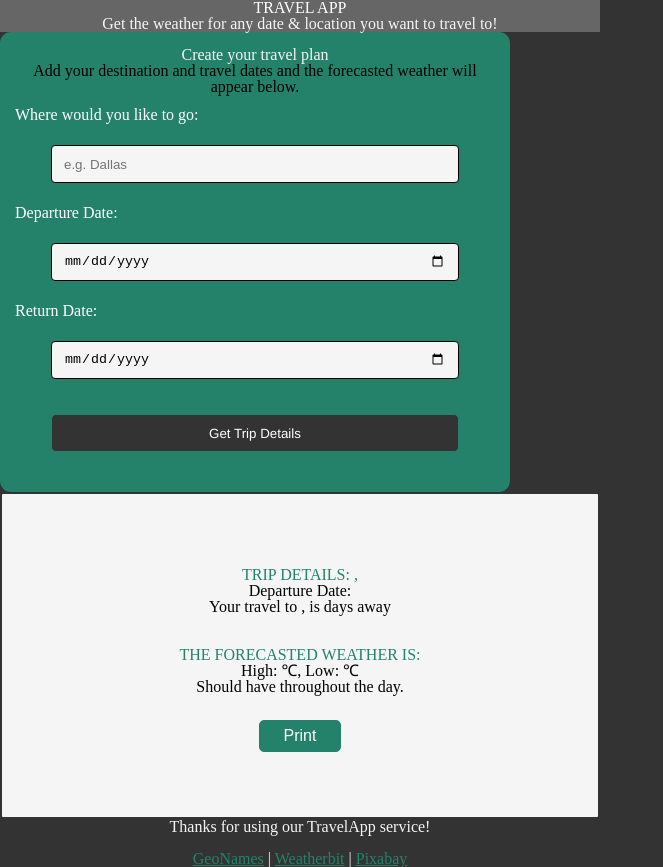
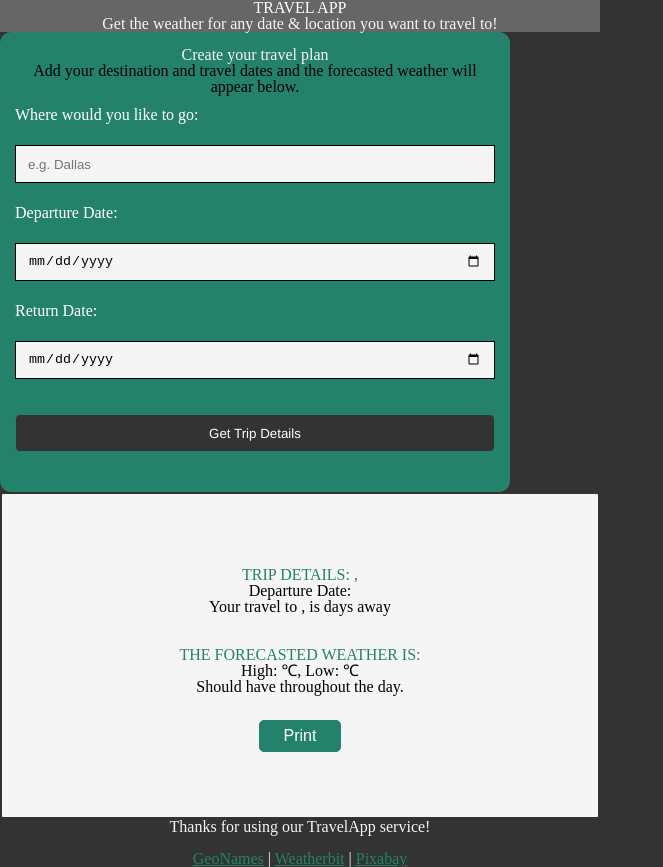
Before and after one commit to paulajlippe/Udacity_TravelApp, a website built with webpack: page src/client/views/index.html in a window 1280 px wide. Shown: the whole page, without its empty margins (0-663 px from the left). Built offline with nearby package versions, Linux system fonts and the light colour scheme.

Commit message:
Styling still messed up
Still can't figure out why styling that worked all day is broken now...

```diff
--- a/src/client/styles/base.scss
+++ b/src/client/styles/base.scss
@@ -12,7 +12,7 @@ $background-color_4: #24826A;
 
 body {
     font-family: $font-family_2;
-    width: 85%;
+    width: 100%;
     text-align: center;
     background-color: $background-color_3;
 }
--- a/src/client/styles/form.scss
+++ b/src/client/styles/form.scss
@@ -29,14 +29,13 @@ label {
 input {
     margin: 10px auto;
     display: block;
-    width: 85%;
+    width: 100%;
     height: 2.375rem;
     padding: 0.375rem 0.75rem;
     color: $color_2;
     background-color: $background-color_1;
     border: 1px solid $color_2;
-    border-radius: 0.25rem;
-    box-shadow:  3px $color_2;
+    box-shadow: 3px $color_2;
 }
 #submitBtn {
 	background-color: $background-color_3;
```
Also changed, not shown: dist/bundle.min.js (deleted), dist/index.html (deleted), dist/main.css (deleted), dist/service-worker.js (deleted), 1 other file.
